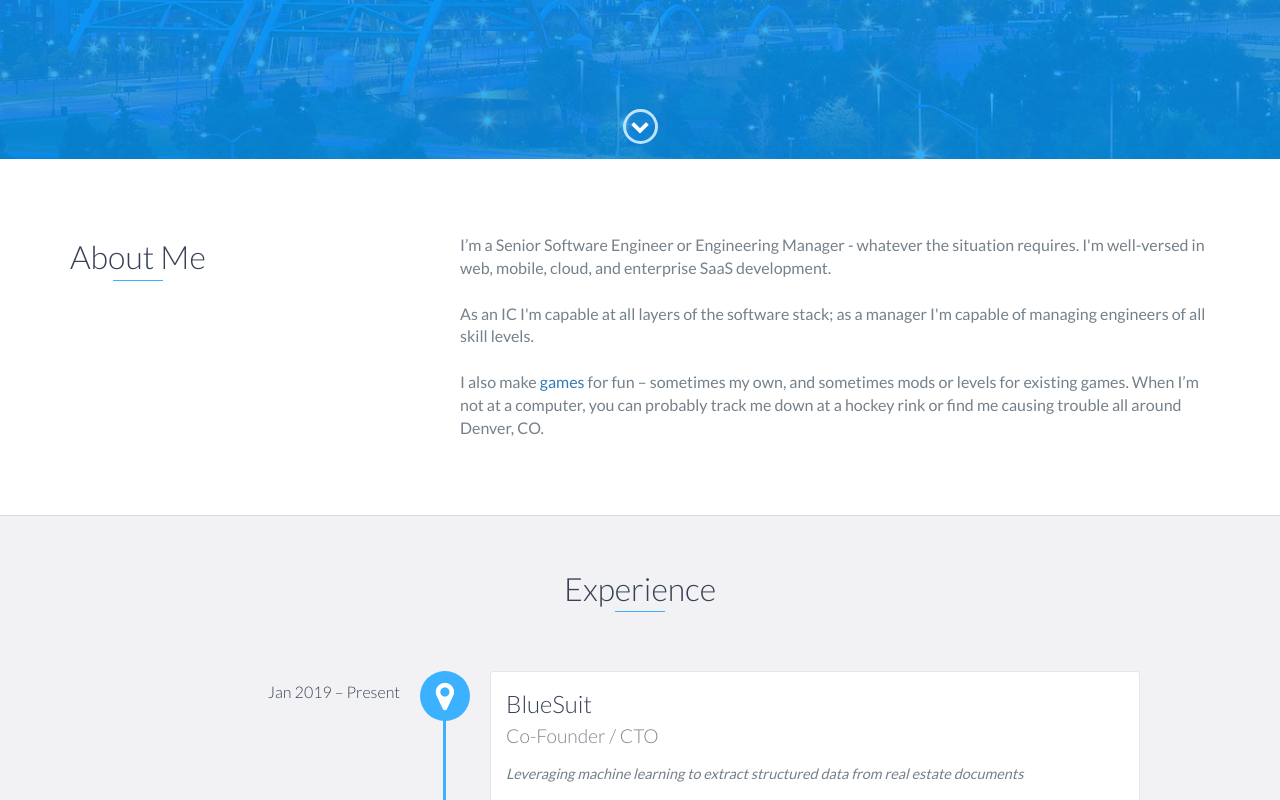
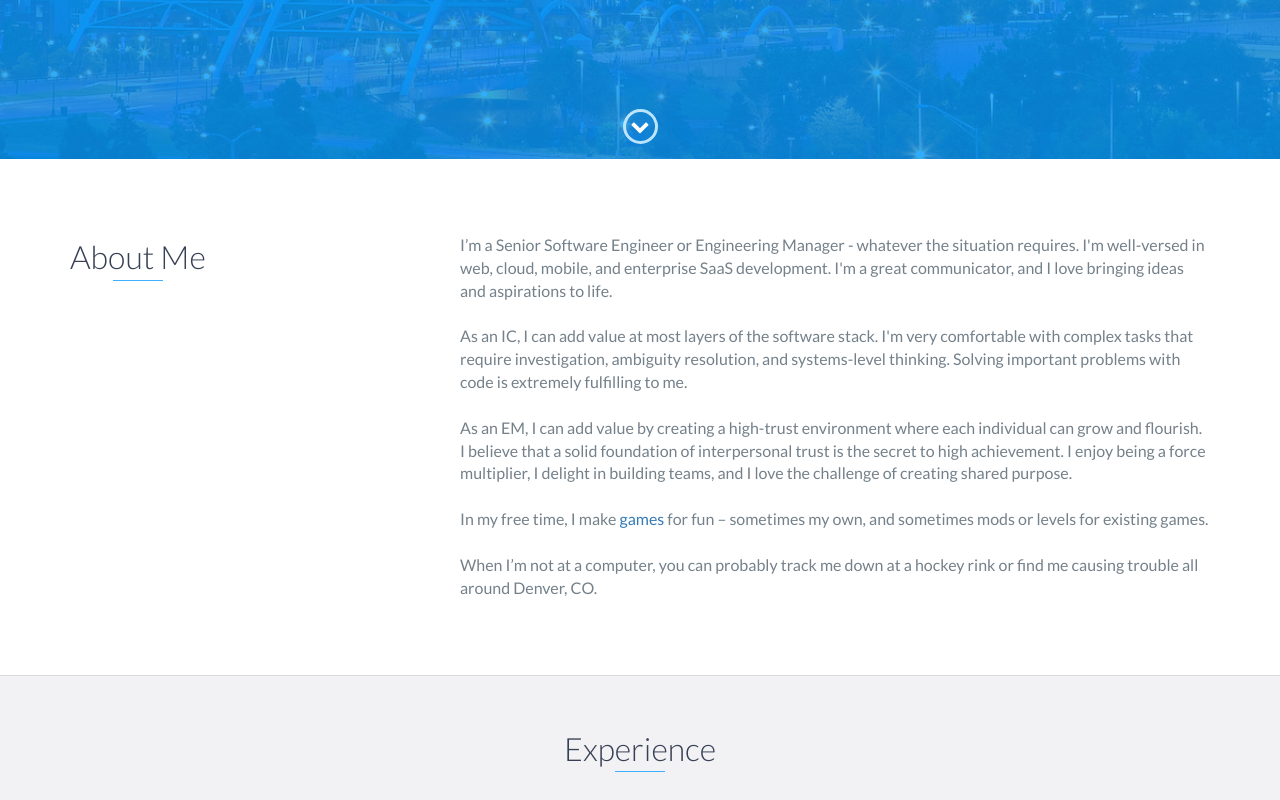
Before and after one commit to DylanBohlender/dylanbohlender.github.io, a plain HTML site: page index.html in a window 1280 px wide. Shown: the part 641-1441 px from the top of the page. Drawn offline with nearby package versions, Linux system fonts and the light colour scheme.

Commit message:
Update About Me section

```diff
--- a/index.html
+++ b/index.html
@@ -75,11 +75,15 @@
                     <h2 class="heading">About Me</h2>
                 </div>
                 <div class="col-md-8">
-                    <p>I’m a Senior Software Engineer or Engineering Manager - whatever the situation requires. I'm well-versed in web, mobile, cloud, and enterprise SaaS development.</p>
+                    <p>I’m a Senior Software Engineer or Engineering Manager - whatever the situation requires. I'm well-versed in web, cloud, mobile, and enterprise SaaS development. I'm a great communicator, and I love bringing ideas and aspirations to life.</p>
                     <br/>
-                    <p>As an IC I'm capable at all layers of the software stack; as a manager I'm capable of managing engineers of all skill levels.</p>
+                    <p>As an IC, I can add value at most layers of the software stack. I'm very comfortable with complex tasks that require investigation, ambiguity resolution, and systems-level thinking. Solving important problems with code is extremely fulfilling to me.</p>
                     <br/>
-                    <p>I also make <a href="games.html">games</a> for fun – sometimes my own, and sometimes mods or levels for existing games. When I’m not at a computer, you can probably track me down at a hockey rink or find me causing trouble all around Denver, CO.</p>
+                    <p>As an EM, I can add value by creating a high-trust environment where each individual can grow and flourish. I believe that a solid foundation of interpersonal trust is the secret to high achievement. I enjoy being a force multiplier, I delight in building teams, and I love the challenge of creating shared purpose.</p>
+                    <br/>
+                    <p>In my free time, I make <a href="games.html">games</a> for fun – sometimes my own, and sometimes mods or levels for existing games.</p>
+                    <br/>
+                    <p>When I’m not at a computer, you can probably track me down at a hockey rink or find me causing trouble all around Denver, CO.</p>
                 </div>
             </div>
         </div>
```
Also changed, not shown: games.html (+1 -1 lines).
